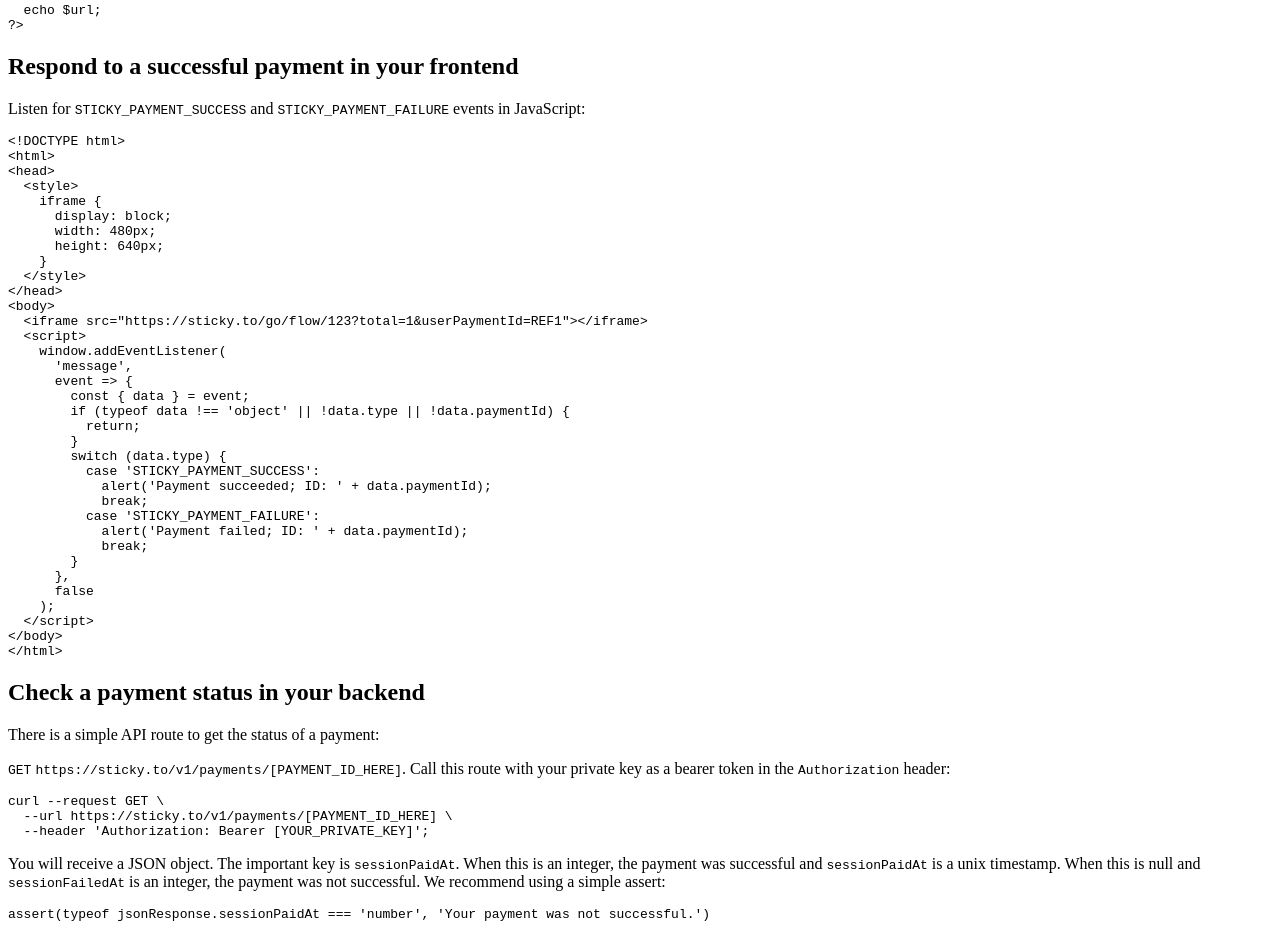
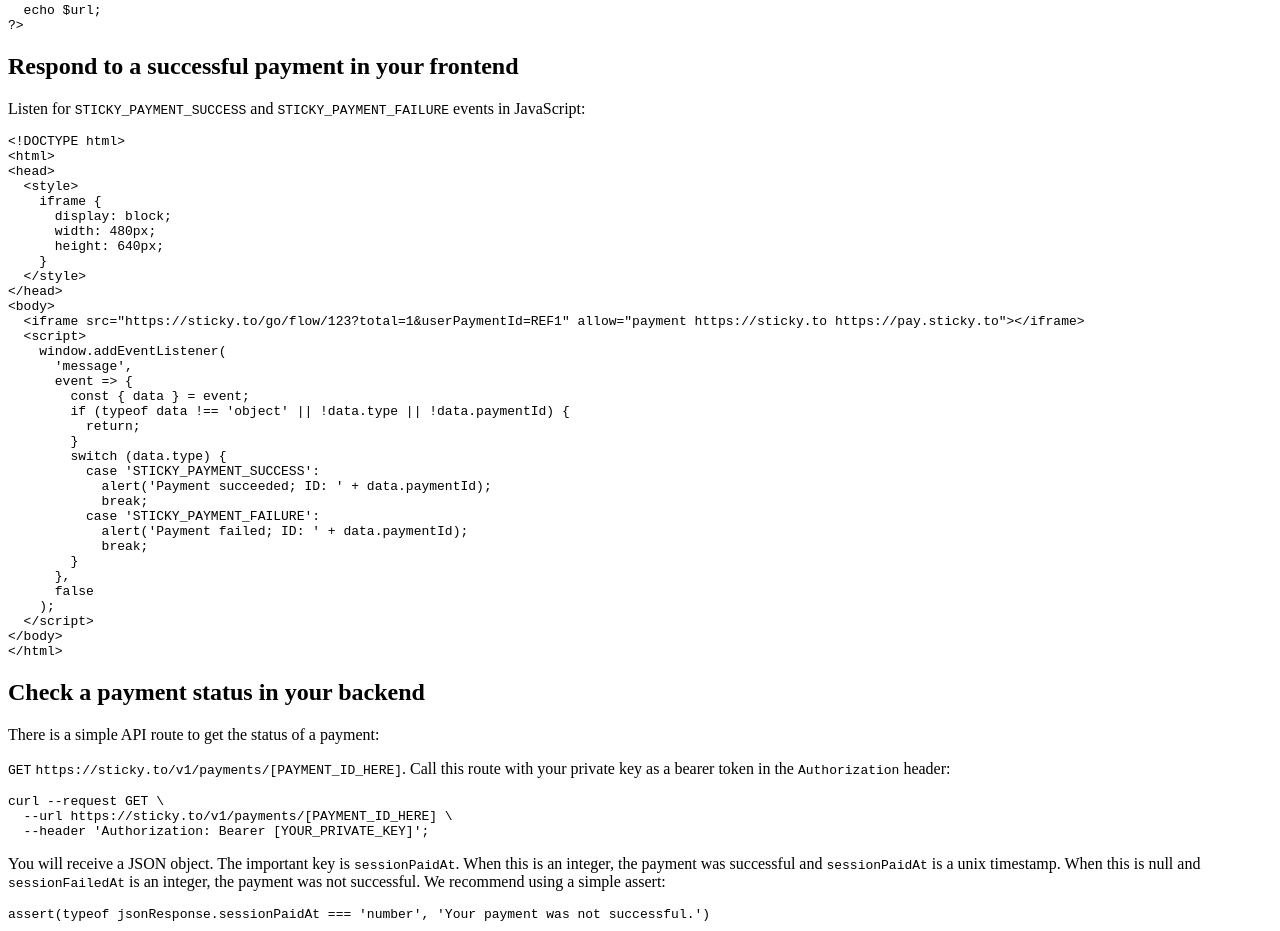
Before and after one commit to Stickyto/sticky-docs, a Next.js app in the folder src/: page /embedded-payments in a window 1280 px wide. Shown: the part 1400-2331 px from the top of the page. Built offline with nearby package versions, Linux system fonts and the light colour scheme.

Commit message:
add [allow="payment https://sticky.to https://pay.sticky.to"] to auto-enable Apple Pay

```diff
--- a/src/pages/embedded-payments.mdx
+++ b/src/pages/embedded-payments.mdx
@@ -104,7 +104,7 @@ Listen for `STICKY_PAYMENT_SUCCESS` and `STICKY_PAYMENT_FAILURE` events in JavaS
   </style>
 </head>
 <body>
-  <iframe src="https://sticky.to/go/flow/123?total=1&userPaymentId=REF1"></iframe>
+  <iframe src="https://sticky.to/go/flow/123?total=1&userPaymentId=REF1" allow="payment https://sticky.to https://pay.sticky.to"></iframe>
   <script>
     window.addEventListener(
       'message',
```
